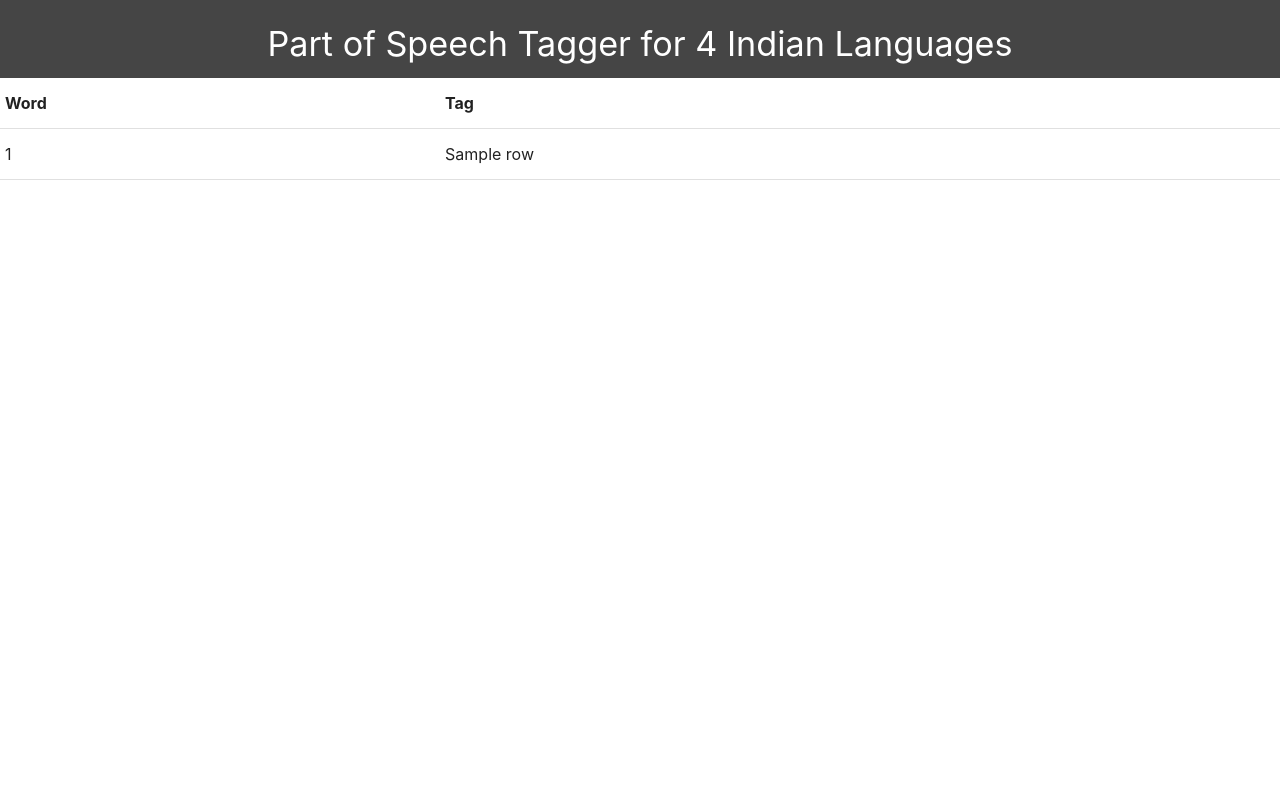
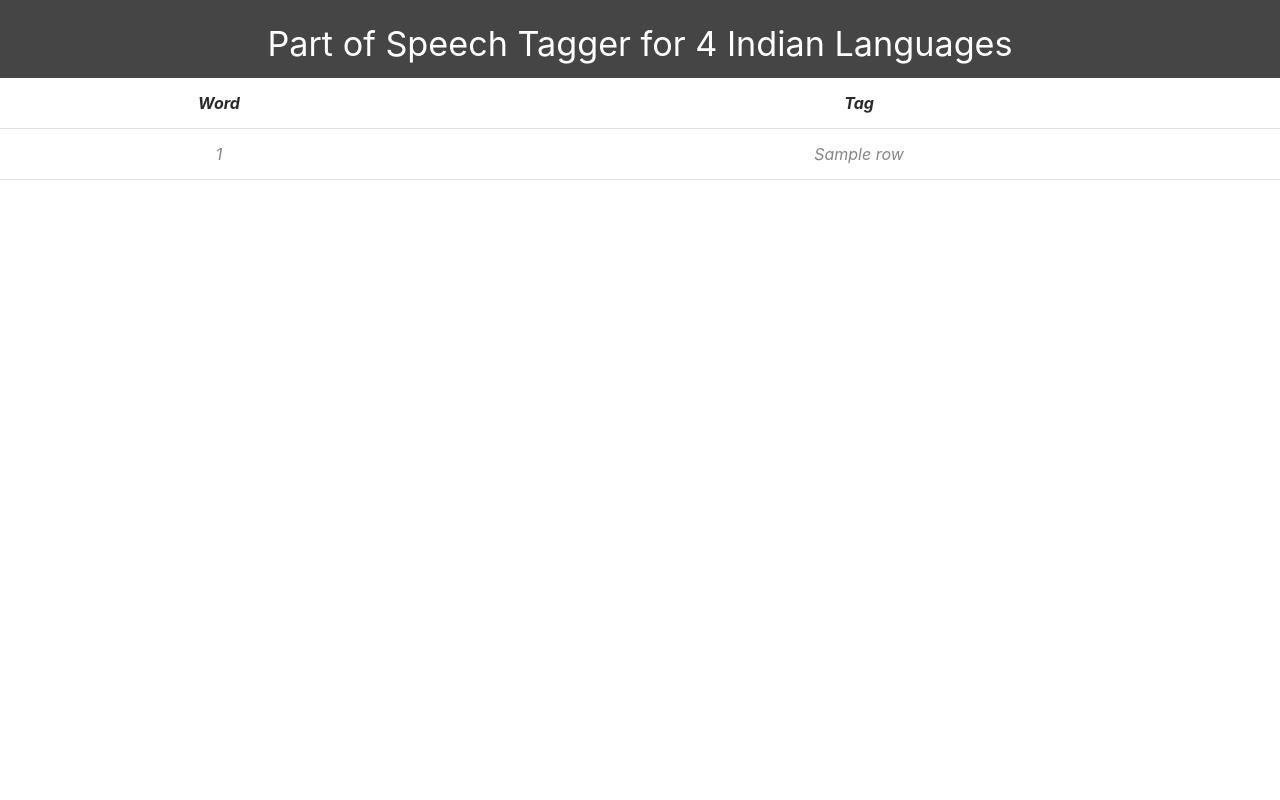
Before and after one commit to aseemk98/hindiPOSTagger, a Flask app: template templates/result.html in a window 1280 px wide. Run offline with Flask 2, Linux system fonts and the light colour scheme; the template is opened without the code that fills it: most values are stand-ins (such as "Sample title", 1, 10 or a date in 2020).

```diff
--- a/app.py
+++ b/app.py
@@ -21,13 +21,9 @@ def getpos():
     tokenized_text = indic_tokenize.trivial_tokenize(text)
     with open("./postagger.pkl",'rb') as f:
         pos_tagger = pickle.load(f)
-
     output = pos_tagger.tag(tokenized_text)
-    print(output)
-    # op_dict = {}
-    # op_dict['output'] = output
     return render_template('result.html',data = output)
 
-if __name__ == "__main__":        # on running python app.py
+if __name__ == "__main__":
     app.run(debug=True)
     # ३९ गेंदों में दो चौकों और एक छक्के की मदद से ३४ रन बनाने वाले परोरे अंत तक आउट नहीं हुए।
--- a/static/css/style.css
+++ b/static/css/style.css
@@ -20,7 +20,7 @@
 }
 
 body {
-    overflow-y: hidden;
+    overflow-y: auto;
 }
 
 .input{
@@ -45,6 +45,7 @@ form {
     text-decoration: none;
     display: inline-block;
     font-size: 16px;
+    margin-left: 20vh;
 }
 
 .result {
@@ -54,3 +55,19 @@ form {
     margin-left: 40vh;
     margin-right: 40vh;
 }
+
+.table-heading {
+    text-align: center;
+    font-style: italic;
+    color: rgb(42, 42, 42);
+}
+
+.table-entry {
+    text-align: center;
+    font-style: italic;
+    color: rgb(134, 134, 134);
+}
+
+textarea{
+    width: 20vh;
+}
```
Also changed, not shown: 2 other files.
